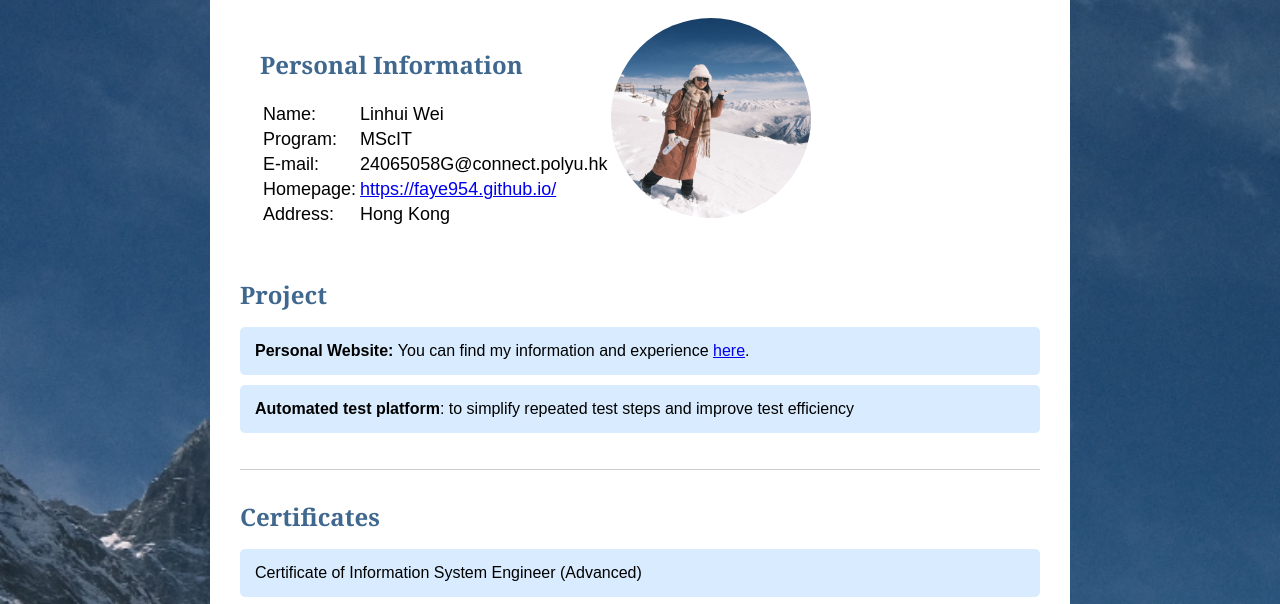
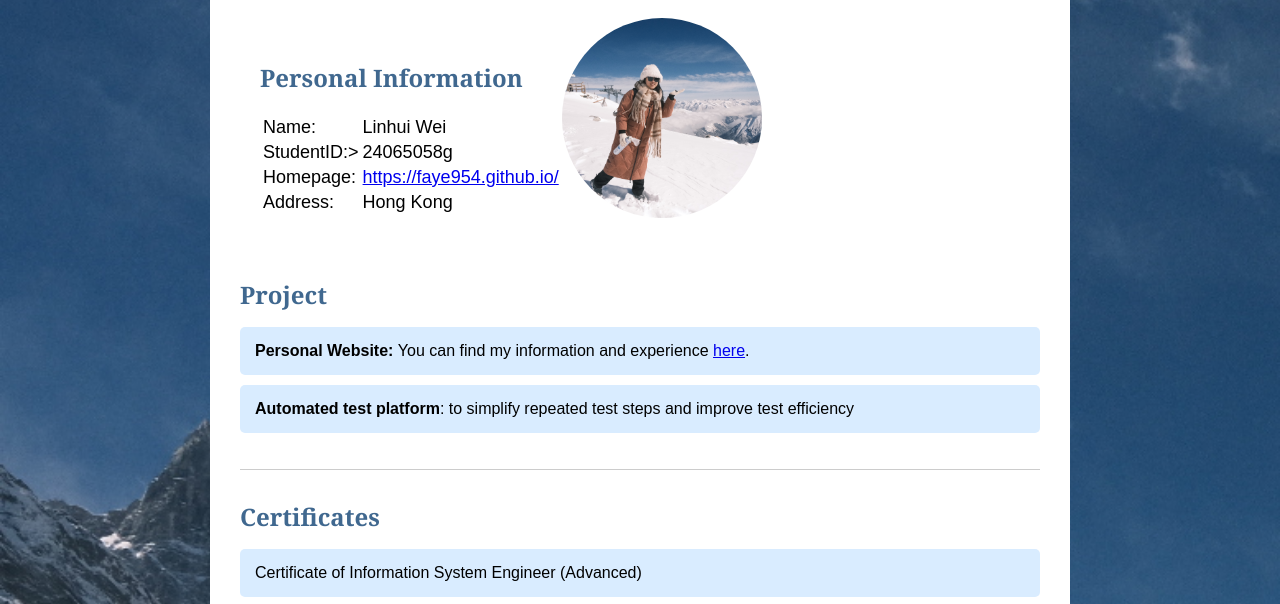
Before and after one commit to faye954/faye954.github.io, a plain HTML site: page index.html in a window 1280 px wide. Shown: the part 169-773 px from the top of the page. Drawn offline with Linux system fonts and the light colour scheme.

Commit message:
Update index.html

```diff
--- a/index.html
+++ b/index.html
@@ -18,13 +18,17 @@
                         <td id="info">Name:</td>
                         <td id="info">Linhui Wei</td>
                     </tr>
-                    <tr>
+<!--                     <tr>
                         <td id="info">Program:</td>
                         <td id="info">MScIT</td>
-                    </tr>
-                    <tr>
+                    </tr> -->
+<!--                     <tr>
                         <td id="info">E-mail:</td>
                         <td id="info">24065058G@connect.polyu.hk</td>
+                    </tr> -->
+                    <tr>
+                        <td id="info">StudentID:></td>
+                        <td id="info">24065058g</td>
                     </tr>
                     <tr>
                         <td id="info">Homepage:</td>
```
